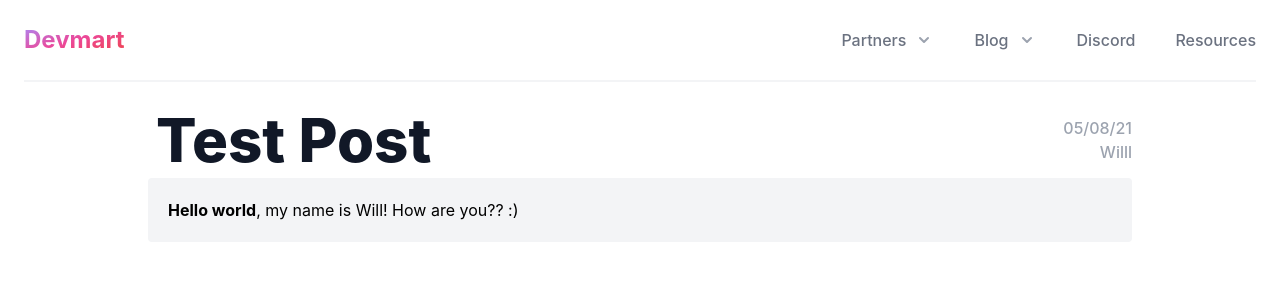
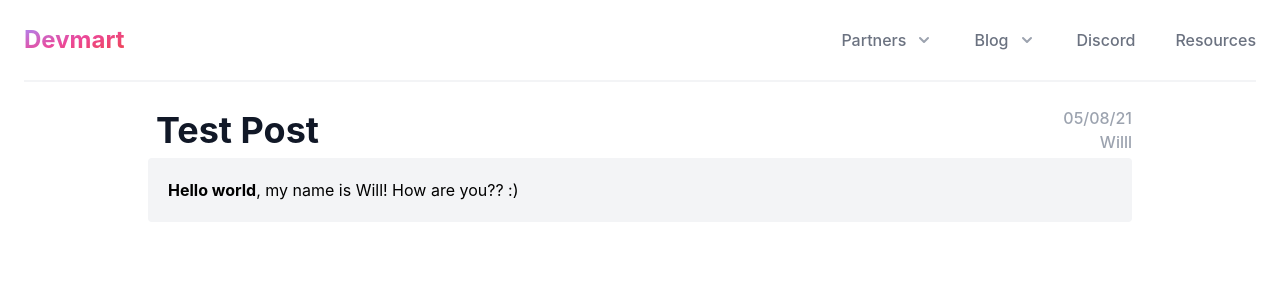
Before and after one commit to Dev-Mart-OS/Devmart-Website, a Next.js app: page /posts/hello in a window 1280 px wide. Shown: the top 300 px of the page. Built offline with nearby package versions, Linux system fonts and the light colour scheme.

Commit message:
Post titles were way too big

```diff
--- a/_layouts/post.js
+++ b/_layouts/post.js
@@ -14,7 +14,7 @@ export default function PostLayout(props) {
         <article>
           <div className="container w-11/12 mx-auto p-5 lg:w-4/5 sm:w-11/12">
             <div className="flex flex-auto items-center justify-between">
-              <h1 className="text-xl text-left font-extrabold text-gray-900 sm:text-xl sm:m-1 lg:m-2 lg:text-6xl">{props.title}</h1>
+              <h1 className="text-xl text-left font-bold text-gray-900 sm:text-xl sm:m-1 lg:m-2 lg:text-4xl">{props.title}</h1>
               <div className="flex flex-auto flex-col">
                 <h1 className="text-sm text-right font-medium text-gray-400 sm:text-sm lg:text-base">{props.date}</h1>
                 <h1 className="text-sm text-right font-medium text-gray-400 sm:text-sm lg:text-base">{props.user}</h1>
```
